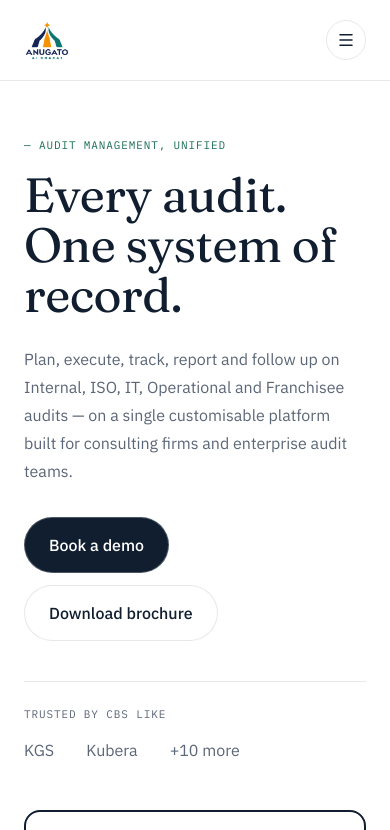
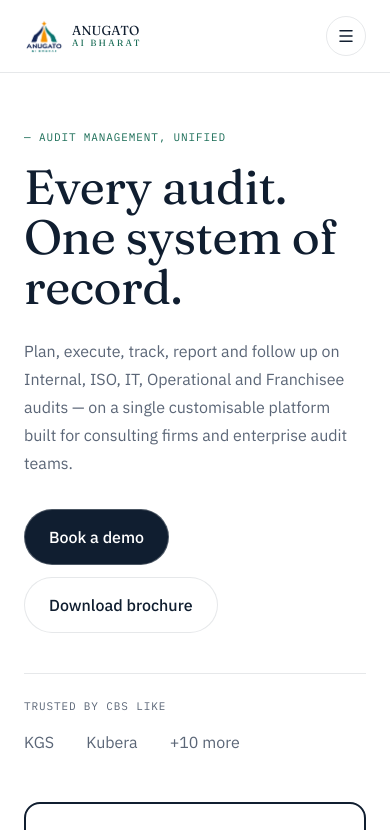
Before and after one commit to mpoojaanugato/anugato-web, a Next.js app: page / in a window 390 px wide. Shown: the top 830 px of the page. Built offline with nearby package versions, Linux system fonts and the light colour scheme.

Commit message:
Improve responsive logo branding

```diff
--- a/components/layout/Footer.tsx
+++ b/components/layout/Footer.tsx
@@ -12,14 +12,18 @@ export default function Footer() {
       <div className="box-border px-6 py-12 md:px-10 lg:px-16 xl:px-20">
         <div className="grid grid-cols-1 gap-8 md:grid-cols-[minmax(0,1.8fr)_minmax(0,1fr)_minmax(0,1fr)_minmax(0,1.3fr)]">
           <div>
-            <div className="h-24 w-[190px]">
+            <div className="flex items-center gap-3">
               <Image
                 src="/anugato-logo.png"
-                alt="ANUGATO AI BHARAT"
-                width={190}
-                height={190}
-                className="h-full w-full object-contain object-left"
+                alt=""
+                width={64}
+                height={64}
+                className="h-14 w-14 shrink-0 object-contain"
               />
+              <span className="font-display text-[22px] leading-[1.05] tracking-[0.01em] text-ink">
+                <span className="block">ANUGATO</span>
+                <span className="block text-[11px] tracking-[0.24em] text-verified">AI BHARAT</span>
+              </span>
             </div>
             <p className="m-0 mt-5 max-w-[300px] text-base leading-[1.75] text-muted">
               Transform auditing with smart audit management software, by ANUGATO AI BHARAT.
--- a/components/layout/Navbar.tsx
+++ b/components/layout/Navbar.tsx
@@ -28,16 +28,22 @@ export default function Navbar() {
         <Link
           href="/"
           aria-label="ANUGATO AI BHARAT home"
-          className="flex h-12 w-[150px] items-center no-underline"
+          className="flex min-w-0 items-center gap-2 no-underline"
         >
           <Image
             src="/anugato-logo.png"
-            alt="ANUGATO AI BHARAT"
-            width={150}
-            height={150}
-            className="h-full w-full object-contain object-left"
+            alt=""
+            width={48}
+            height={48}
+            className="h-10 w-10 shrink-0 object-contain sm:h-12 sm:w-12"
             priority
           />
+          <span className="min-w-0 font-display text-[13px] leading-[1.05] tracking-[0.01em] text-ink sm:text-[18px]">
+            <span className="block">ANUGATO</span>
+            <span className="block text-[9px] tracking-[0.24em] text-verified sm:text-[11px]">
+              AI BHARAT
+            </span>
+          </span>
         </Link>
 
         <nav className="hidden items-center gap-8 lg:flex">
```
